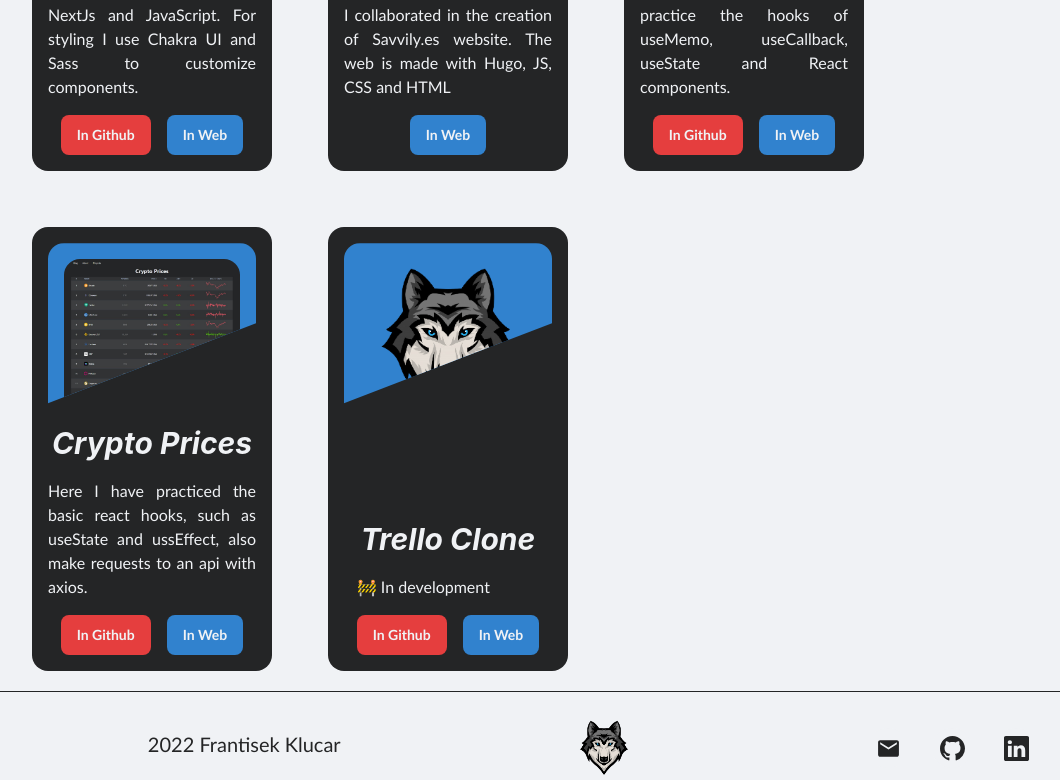
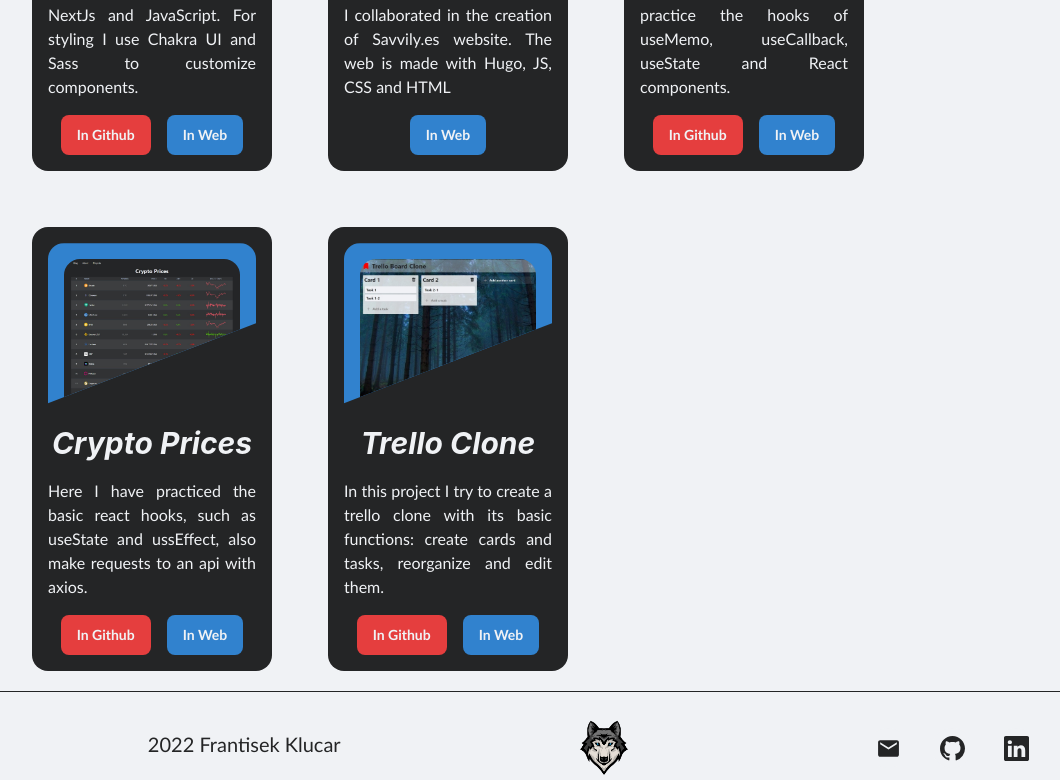
Before and after one commit to wolfero/old_web, a Next.js app: page /projects in a window 1280 px wide. Shown: the part 400-1180 px from the top of the page, without its empty margins (48-1108 px from the left). Built offline with nearby package versions, Linux system fonts and the light colour scheme.

Commit message:
💬Updated trelloClone descriptions

```diff
--- a/data/projectsLinks.ts
+++ b/data/projectsLinks.ts
@@ -30,9 +30,9 @@ export const projectsLinks = [
     },
     {
         name: "Trello Clone",
-        description: "🚧 In development",
+        description: "In this project I try to create a trello clone with its basic functions: create cards and tasks, reorganize and edit them.",
         webLink: "/projects/trello-clone",
         githubLink: "https://github.com/wolfero/web/tree/master/src/views/Projects/TrelloClone",
-        image: ""
+        image: "/assets/projects/trelloClone.jpg"
     },
 ];
--- a/src/views/Projects/TrelloClone/utils/taskManagement.ts
+++ b/src/views/Projects/TrelloClone/utils/taskManagement.ts
@@ -2,8 +2,6 @@ import {
 	arrayRemove,
 	arrayUnion,
 	doc,
-	DocumentData,
-	DocumentReference,
 	onSnapshot,
 	updateDoc,
 } from 'firebase/firestore';
@@ -39,6 +37,8 @@ export const updateTaskTitle = async (
 			if (documentData) {
 				const tasks: TaskType[] = documentData.tasks;
 				const hasPendingWrites = doc.metadata.hasPendingWrites;
+				//hasPendingWrites is for local changes
+				// if no control this we have infinite loop
 				if (!hasPendingWrites) {
 					const updatedTasks = tasks.map((task) => {
 						if (task.id === taskId) {
```
Also changed, not shown: public/assets/projects/trelloClone.jpg (added).
